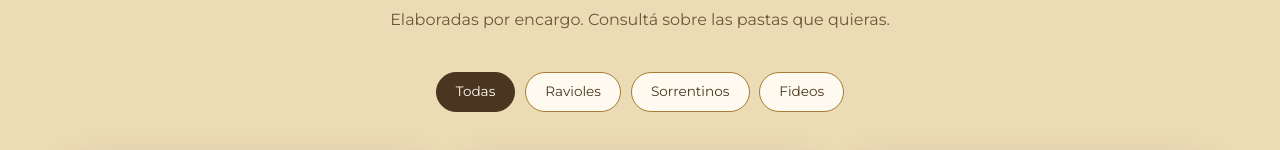
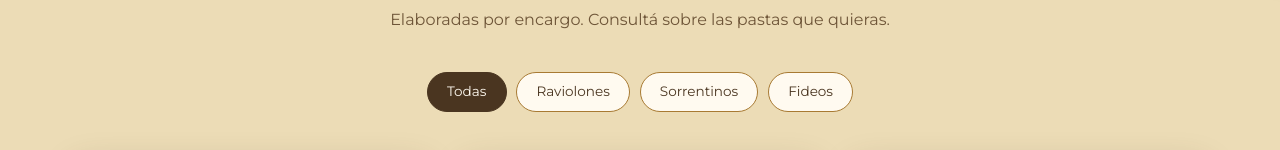
Before and after one commit to tiziperone/SaborAHogar, a plain HTML site: page index.html in a window 1280 px wide. Shown: the part 837-987 px from the top of the page. Drawn offline with nearby package versions, Linux system fonts and the light colour scheme.

Commit message:
Cambio de texto

```diff
--- a/index.html
+++ b/index.html
@@ -73,7 +73,7 @@
 
       <div class="filters" id="filters">
         <button class="chip is-active" data-filter="todas">Todas</button>
-        <button class="chip" data-filter="ravioles">Ravioles</button>
+        <button class="chip" data-filter="ravioles">Raviolones</button>
         <button class="chip" data-filter="sorrentinos">Sorrentinos</button>
         <button class="chip" data-filter="fideos">Fideos</button>
       </div>
```
